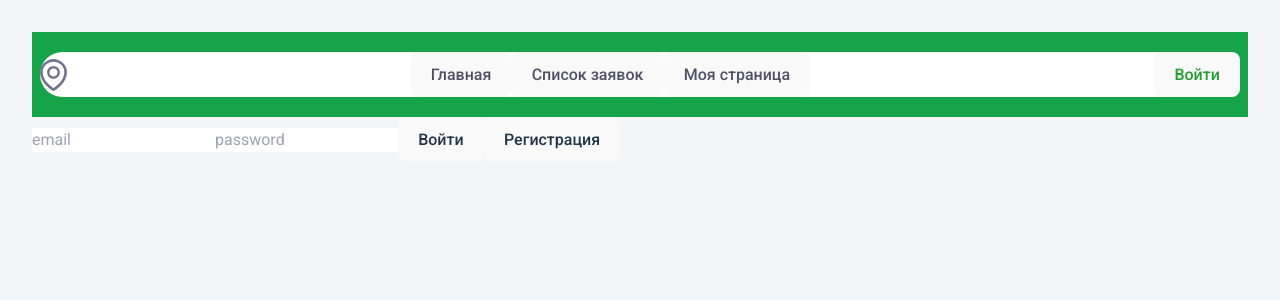
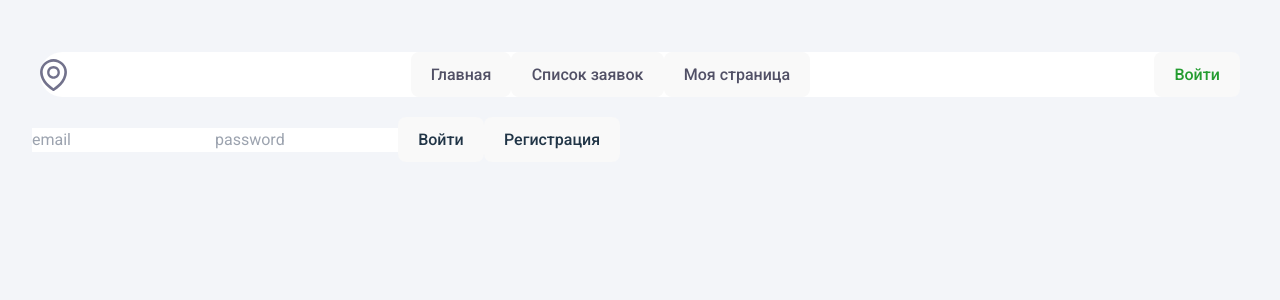
Before and after one commit to Akolenko/Karma, a React (Vite) app in the folder client/: page /login in a window 1280 px wide. Shown: the top 300 px of the page. Built offline with nearby package versions, Linux system fonts and the light colour scheme; no server answers.

Commit message:
navbar style

```diff
--- a/client/src/Components/Navbar/Navbar.tsx
+++ b/client/src/Components/Navbar/Navbar.tsx
@@ -6,7 +6,7 @@ const Navbar = (): JSX.Element => {
   const normalLink = 'text-[#515066] hover:text-[#51B85B] transition ease-in-out duration-100'
 
   return (
-    <header className='sticky inset-x-0 bg-green-600 top-0 pt-5 pl-2 pr-2 pb-5'>
+    <header className='sticky inset-x-0 top-0 pt-5 pl-2 pr-2 pb-5'>
       <div className="bg-white rounded-full">
         <div className='mx-auto flex items-center justify-between p-4" aria-label="Global'>
           <div>
```
